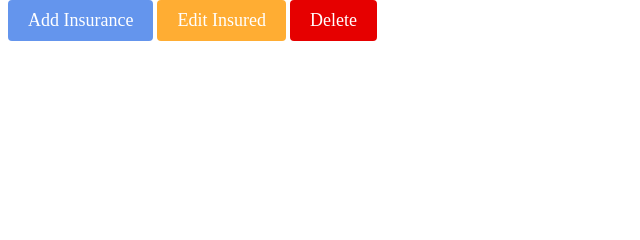
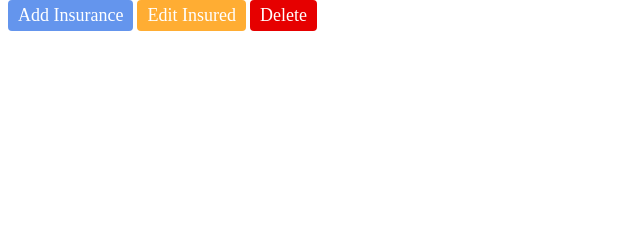
Before and after one commit to PetrLegen88/Insured-Evidence-Django, a Django app: page /insured/4/ in a window 1280 px wide. Shown: the part 488-728 px from the top of the page, without its empty margins (0-640 px from the left). Run offline with Django 4.2, Linux system fonts and the light colour scheme; data comes from the database, SQL or seed files in the repository; both versions use the stored data as it was after the commit.

Commit message:
Apply some styles and classes.

```diff
--- a/evidence/templates/insured_detail.html
+++ b/evidence/templates/insured_detail.html
@@ -41,18 +41,15 @@
                     <td><a href="{% url 'insurance_detail' insurance_id=policy.id %}">{{ policy.get_type_display }}</a></td>
                     <td>{{ policy.amount }} Kč</td>
                   <td>
-                        <form method="post" action="{% url 'delete_insurance' insurance_id=policy.id %}">
-                        {% csrf_token %}
-                            <button type="submit" class="delete-button" onclick="return confirm('Are you sure you want to delete this insurance?')">Delete</button>
-                        </form>
-                        <a href="{% url 'edit_insurance' insurance_id=policy.id %}">Edit</a>
+                        <a href="{% url 'delete_insurance' insurance_id=policy.id %}" class="button button-delete" onclick="return confirm('Are you sure you want to delete this insurance?')">Delete</a>
+                        <a href="{% url 'edit_insurance' insurance_id=policy.id %}" class="button button-edit">Edit</a>
                     </td>
                 </tr>
             {% endfor %}
             </tbody>
         </table>
     </div>
-    <a href="{% url 'add_insurance' insured_id=insured.id %}" class="button-add">Add Insurance</a>
-    <a href="{% url 'edit_insured' insured.id %}" class="button-edit">Edit Insured</a>
-    <a href="{% url 'delete_insured' insured.id %}" class="button-delete" onclick="return confirm('Are you sure you want to delete this insured?')">Delete</a>
+    <a href="{% url 'add_insurance' insured_id=insured.id %}" class="button button-add">Add Insurance</a>
+    <a href="{% url 'edit_insured' insured.id %}" class="button button-edit">Edit Insured</a>
+    <a href="{% url 'delete_insured' insured.id %}" class="button button-delete" onclick="return confirm('Are you sure you want to delete this insured?')">Delete</a>
 {% endblock %}
--- a/static/css/style.css
+++ b/static/css/style.css
@@ -61,34 +61,25 @@
 
 }
 
-.button-add {
+.button {
     display: inline-block;
-    padding: 10px 20px;
-    background-color: #6495ED;
+    padding: 5px 10px;
     color: #fff;
     text-decoration: none;
     font-size: 18px;
     border-radius: 4px;
 }
 
+.button-add {
+    background-color: #6495ED;
+}
+
 .button-edit {
-    display: inline-block;
-    padding: 10px 20px;
     background-color: #ffad33;
-    color: #fff;
-    text-decoration: none;
-    font-size: 18px;
-    border-radius: 4px;
 }
 
 .button-delete {
-    display: inline-block;
-    padding: 10px 20px;
     background-color: #e60000;
-    color: #fff;
-    text-decoration: none;
-    font-size: 18px;
-    border-radius: 4px;
 }
 
 
```
Also changed, not shown: evidence/templates/insurances.html (+2 -5 lines), evidence/templates/insured.html (+3 -6 lines), db.sqlite3.
